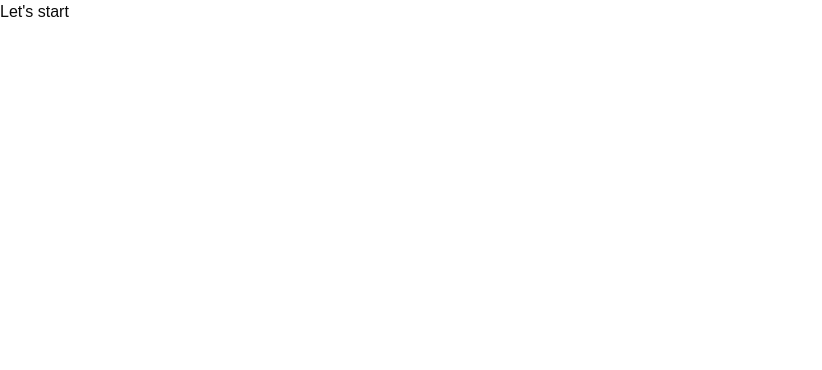
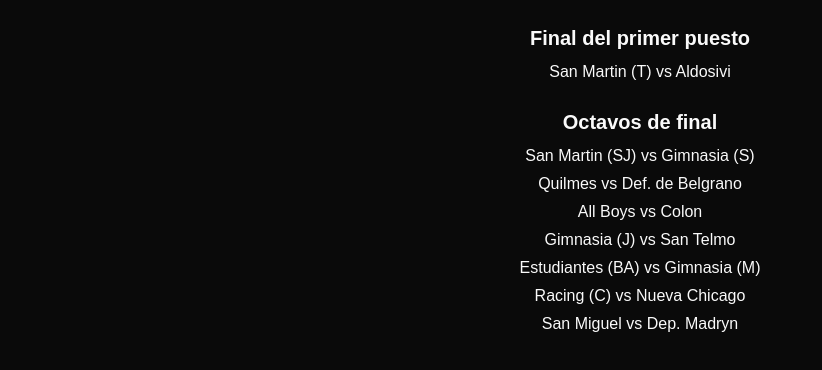
Before and after one commit to tomi-mercado/calculadora-reducido, a Next.js app: page / in a window 1280 px wide. Shown: the top 370 px of the page, without its empty margins (0-822 px from the left). Built offline with nearby package versions, Linux system fonts and the light colour scheme.

Commit message:
feat: show the matches of the final and octavos

```diff
--- a/app/globals.css
+++ b/app/globals.css
@@ -14,33 +14,6 @@ body {
 
 @layer base {
   :root {
-    --background: 0 0% 100%;
-    --foreground: 0 0% 3.9%;
-    --card: 0 0% 100%;
-    --card-foreground: 0 0% 3.9%;
-    --popover: 0 0% 100%;
-    --popover-foreground: 0 0% 3.9%;
-    --primary: 0 0% 9%;
-    --primary-foreground: 0 0% 98%;
-    --secondary: 0 0% 96.1%;
-    --secondary-foreground: 0 0% 9%;
-    --muted: 0 0% 96.1%;
-    --muted-foreground: 0 0% 45.1%;
-    --accent: 0 0% 96.1%;
-    --accent-foreground: 0 0% 9%;
-    --destructive: 0 84.2% 60.2%;
-    --destructive-foreground: 0 0% 98%;
-    --border: 0 0% 89.8%;
-    --input: 0 0% 89.8%;
-    --ring: 0 0% 3.9%;
-    --chart-1: 12 76% 61%;
-    --chart-2: 173 58% 39%;
-    --chart-3: 197 37% 24%;
-    --chart-4: 43 74% 66%;
-    --chart-5: 27 87% 67%;
-    --radius: 0.5rem;
-  }
-  .dark {
     --background: 0 0% 3.9%;
     --foreground: 0 0% 98%;
     --card: 0 0% 3.9%;
--- a/app/page.tsx
+++ b/app/page.tsx
@@ -1,3 +1,43 @@
+import { positions } from "./positions-regular-zone";
+
+const calculateMatchesFirstRound = () => {
+  const { zoneA, zoneB } = positions;
+  const zoneAWithoutFirst = zoneA.slice(1);
+  const zoneBWithoutFirst = zoneB.slice(1);
+
+  return zoneAWithoutFirst.map((team, index) => {
+    const match = {
+      home: team,
+      away: zoneB[zoneBWithoutFirst.length - index],
+    };
+
+    return match;
+  });
+};
+
 export default function Home() {
-  return <>Let's start</>;
+  const firstRoundMatches = calculateMatchesFirstRound();
+  const finalists = [positions.zoneA[0], positions.zoneB[0]];
+
+  return (
+    <div className="flex flex-col gap-6 items-center text-center py-6">
+      <div className="flex flex-col gap-2">
+        <h3 className="font-semibold text-xl">Final del primer puesto</h3>
+        <p>
+          {finalists[0].team} vs {finalists[1].team}
+        </p>
+      </div>
+
+      <div className="flex flex-col gap-2">
+        <h3 className="font-semibold text-xl">Octavos de final</h3>
+        <ul className="flex flex-col gap-1">
+          {firstRoundMatches.map((match, index) => (
+            <li key={index}>
+              {match.home.team} vs {match.away.team}
+            </li>
+          ))}
+        </ul>
+      </div>
+    </div>
+  );
 }
--- a/app/positions-regular-zone.ts
+++ b/app/positions-regular-zone.ts
@@ -27,7 +27,7 @@ const ZONE_A_POSITIONS = [
   },
   {
     position: 3,
-    team: "Quilmes*",
+    team: "Quilmes",
     pts: 60,
     pj: 38,
     pg: 17,
@@ -160,7 +160,7 @@ const ZONE_B_POSITIONS = [
   },
   {
     position: 5,
-    team: "San Telmo*",
+    team: "San Telmo",
     pts: 62,
     pj: 38,
     pg: 18,
```
